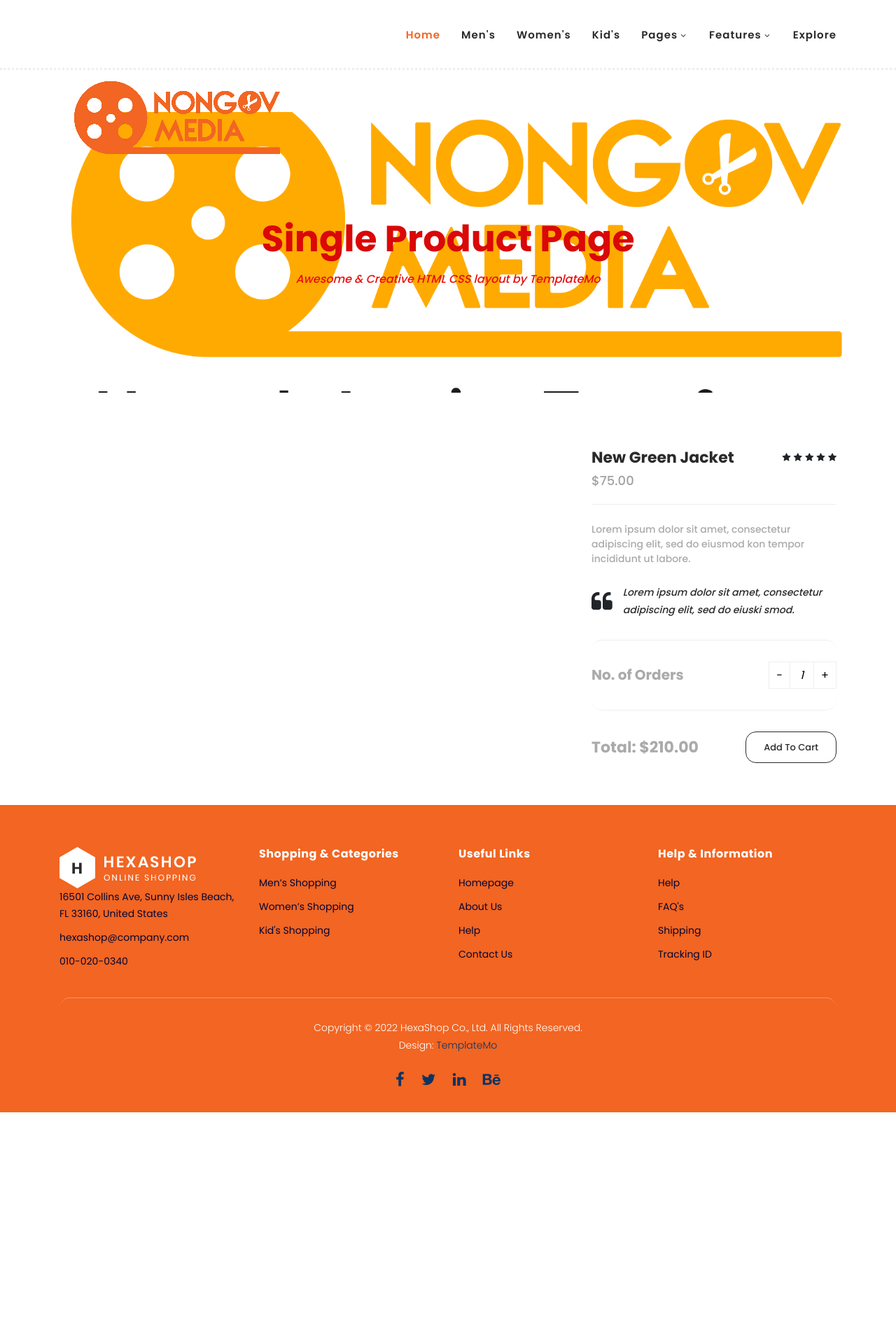
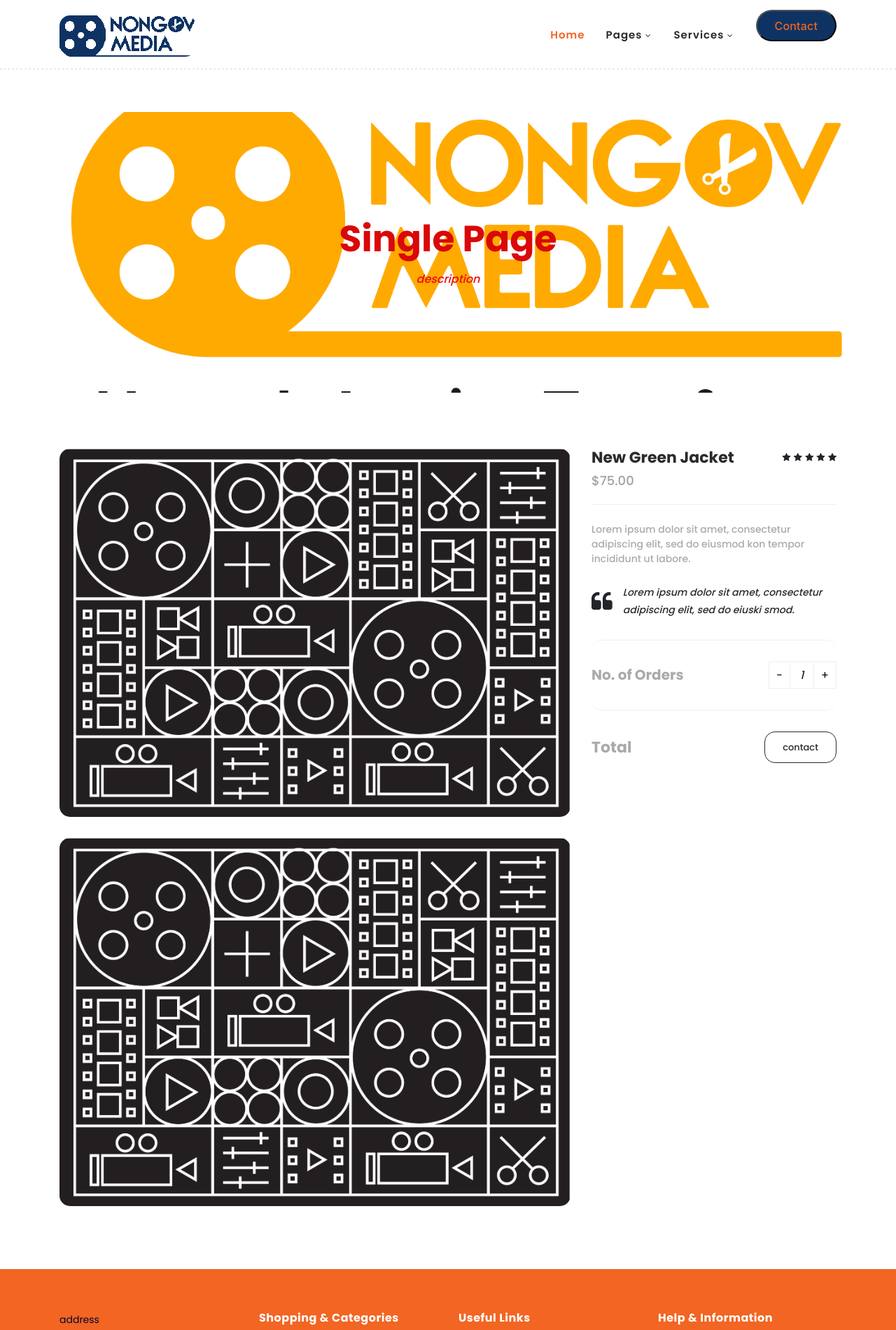
Before and after one commit to shagbaor/nongovmedia3, a plain HTML site: page single-product.html in a window 1280 px wide. Shown: the top 1900 px of the page at 70% size. Before the commit the page ends 1589 px from the top, so only its background shows below. Drawn offline with Linux system fonts and the light colour scheme.

Commit message:
Update single-product.html

```diff
--- a/single-product.html
+++ b/single-product.html
@@ -9,10 +9,12 @@
     <meta name="author" content="">
     <link href="https://fonts.googleapis.com/css?family=Poppins:100,200,300,400,500,600,700,800,900&display=swap" rel="stylesheet">
 
-    <title>Hexashop - Product Detail Page</title>
+    <title> Blog-Nongovmedia</title>
 
 
     <!-- Additional CSS Files -->
+
+    <link rel="shortcut icon" href="assets/images/Orange@4x.png" type="image/png">
     <link rel="stylesheet" type="text/css" href="assets/css/bootstrap.min.css">
 
     <link rel="stylesheet" type="text/css" href="assets/css/font-awesome.css">
@@ -52,34 +54,39 @@ https://templatemo.com/tm-571-hexashop
                     <nav class="main-nav">
                         <!-- ***** Logo Start ***** -->
                         <a href="index.html" class="logo">
-                            <img src="assets/images/logo.png">
+                            <img src="assets/images/Marine@4x_copy_195x59.png">
                         </a>
                         <!-- ***** Logo End ***** -->
                         <!-- ***** Menu Start ***** -->
                         <ul class="nav">
-                            <li class="scroll-to-section"><a href="index.html" class="active">Home</a></li>
-                            <li class="scroll-to-section"><a href="index.html">Men's</a></li>
-                            <li class="scroll-to-section"><a href="index.html">Women's</a></li>
-                            <li class="scroll-to-section"><a href="index.html">Kid's</a></li>
+                            <li class="scroll-to-section"><a href="#top" class="active">Home</a></li>
+
                             <li class="submenu">
                                 <a href="javascript:;">Pages</a>
                                 <ul>
                                     <li><a href="about.html">About Us</a></li>
-                                    <li><a href="products.html">Products</a></li>
-                                    <li><a href="single-product.html">Single Product</a></li>
+                                    <li><a href="products.html">Blog</a></li>
+
                                     <li><a href="contact.html">Contact Us</a></li>
                                 </ul>
                             </li>
                             <li class="submenu">
-                                <a href="javascript:;">Features</a>
+                                <a href="">services</a>
                                 <ul>
-                                    <li><a href="#">Features Page 1</a></li>
-                                    <li><a href="#">Features Page 2</a></li>
-                                    <li><a href="#">Features Page 3</a></li>
-                                    <li><a rel="nofollow" href="https://templatemo.com/page/4" target="_blank">Template Page 4</a></li>
+                                    <li><a href="video.html">Video Editing</a></li>
+                                    <li><a href="graphic.html">Graphic Design and Animation</a></li>
+                                    <li><a href="web.html">Web And App design</a></li>
+                                    <li><a href="podcast.html">Podcast Production</a></li>
+                                    <li><a href="social.html">Social Media Management</a></li>
+                                    <li><a href="eventvid.html">Event Videography</a></li>
+                                    <li><a href="photo.html">Photography Services</a></li>
+                                    <li><a href="drone.html">Drone Services</a></li>
+
                                 </ul>
                             </li>
-                            <li class="scroll-to-section"><a href="index.html">Explore</a></li>
+                            <li class="scroll-to-section"> <div class="buttons-container">
+                                <a href="contact.html"><button class="button-arounder">Contact</button></a>
+                             </div></li>
                         </ul>
                         <a class='menu-trigger'>
                             <span>Menu</span>
@@ -91,6 +98,7 @@ https://templatemo.com/tm-571-hexashop
         </div>
     </header>
     <!-- ***** Header Area End ***** -->
+    <!-- ***** Header Area End ***** -->
 
     <!-- ***** Main Banner Area Start ***** -->
     <div class="page-heading" id="top">
@@ -98,8 +106,8 @@ https://templatemo.com/tm-571-hexashop
             <div class="row">
                 <div class="col-lg-12">
                     <div class="inner-content">
-                        <h2>Single Product Page</h2>
-                        <span>Awesome &amp; Creative HTML CSS layout by TemplateMo</span>
+                        <h2>Single Page</h2>
+                        <span>description</span>
                     </div>
                 </div>
             </div>
@@ -114,8 +122,8 @@ https://templatemo.com/tm-571-hexashop
             <div class="row">
                 <div class="col-lg-8">
                 <div class="left-images">
-                    <img src="assets/images/single-product-01.jpg" alt="">
-                    <img src="assets/images/single-product-02.jpg" alt="">
+                    <img src="assets/images/white.jpg" alt="">
+                    <img src="assets/images/white.jpg" alt="">
                 </div>
             </div>
             <div class="col-lg-4">
@@ -144,8 +152,8 @@ https://templatemo.com/tm-571-hexashop
                         </div>
                     </div>
                     <div class="total">
-                        <h4>Total: $210.00</h4>
-                        <div class="main-border-button"><a href="#">Add To Cart</a></div>
+                        <h4>Total</h4>
+                        <div class="main-border-button"><a href="#">contact</a></div>
                     </div>
                 </div>
             </div>
@@ -161,11 +169,10 @@ https://templatemo.com/tm-571-hexashop
                 <div class="col-lg-3">
                     <div class="first-item">
                         <div class="logo">
-                            <img src="assets/images/white-logo.png" alt="hexashop ecommerce templatemo">
-                        </div>
+                            </div>
                         <ul>
-                            <li><a href="#">16501 Collins Ave, Sunny Isles Beach, FL 33160, United States</a></li>
-                            <li><a href="#">hexashop@company.com</a></li>
+                            <li><a href="#">address</a></li>
+                             <a href="mailto:nongovmedia@gmail.com"> nongovmedia@gmail.com</a>
                             <li><a href="#">010-020-0340</a></li>
                         </ul>
                     </div>
@@ -192,15 +199,15 @@ https://templatemo.com/tm-571-hexashop
                     <ul>
                         <li><a href="#">Help</a></li>
                         <li><a href="#">FAQ's</a></li>
-                        <li><a href="#">Shipping</a></li>
-                        <li><a href="#">Tracking ID</a></li>
+                        <li><a href="#"></a></li>
+                        <li><a href="#"></a></li>
                     </ul>
                 </div>
                 <div class="col-lg-12">
                     <div class="under-footer">
-                        <p>Copyright © 2022 HexaShop Co., Ltd. All Rights Reserved.
+                        <p>Copyright © 2022 Nongovmedia., Ltd. All Rights Reserved.
 
-                        <br>Design: <a href="https://templatemo.com" target="_parent" title="free css templates">TemplateMo</a></p>
+                        <br>Design: <a href="#" target="_parent" title="free css templates">N</a></p>
                         <ul>
                             <li><a href="#"><i class="fa fa-facebook"></i></a></li>
                             <li><a href="#"><i class="fa fa-twitter"></i></a></li>
@@ -232,7 +239,6 @@ https://templatemo.com/tm-571-hexashop
     <script src="assets/js/slick.js"></script>
     <script src="assets/js/lightbox.js"></script>
     <script src="assets/js/isotope.js"></script>
-    <script src="assets/js/quantity.js"></script>
 
     <!-- Global Init -->
     <script src="assets/js/custom.js"></script>
@@ -256,5 +262,4 @@ https://templatemo.com/tm-571-hexashop
     </script>
 
   </body>
-
 </html>
```
